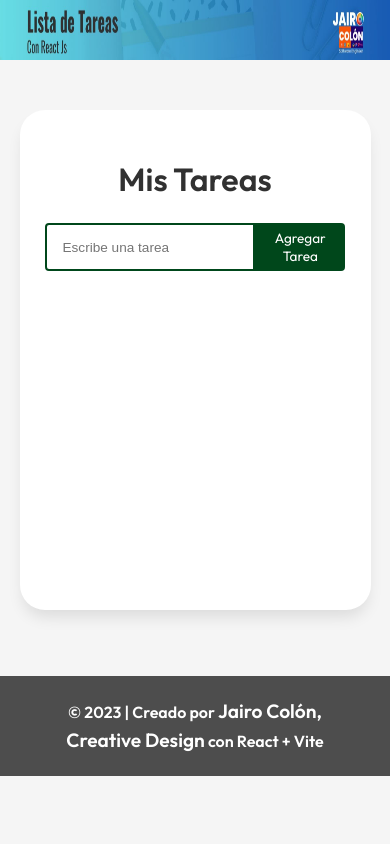
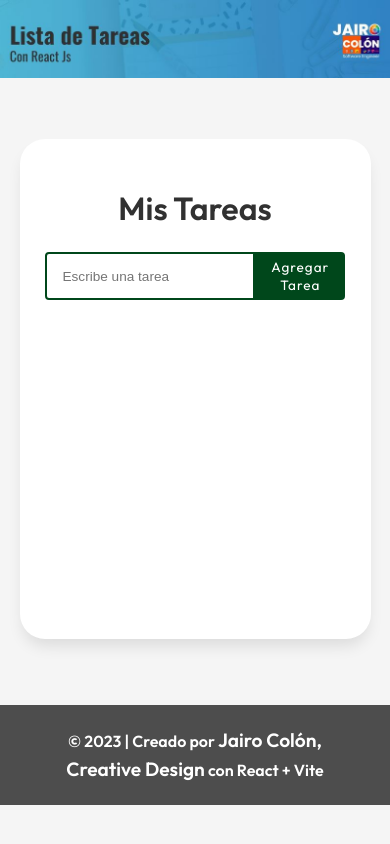
Before and after one commit to jairocolondev/proyecto-lista-de-tareas, a React (Vite) app: page / in a window 390 px wide. Built offline with nearby package versions, Linux system fonts and the light colour scheme; a web font is replaced by a local one.

Commit message:
Agregando funcionalidad y cambio de la estructura en el flujo de crear las tareas y completarlas

```diff
--- a/src/App.jsx
+++ b/src/App.jsx
@@ -1,16 +1,10 @@
-import imagenListaDeTareas from "./assets/imagenListaDeTareas.jpg";
 import ListaDeTareas from "./components/ListaDeTareas";
 
 function App() {
   return (
     <>
       <div className="container-aplicacion-tareas">
-        <div className="imagenListaDeTareas">
-          <img
-            src={imagenListaDeTareas}
-            alt="Imagen Lista de tareas con React"
-          />
-        </div>
+        <div className="imagenListaDeTareas"></div>
         <div className="tareas-listas-principal">
           <h1>Mis Tareas</h1>
           <ListaDeTareas />
--- a/src/components/ListaDeTareas.jsx
+++ b/src/components/ListaDeTareas.jsx
@@ -17,7 +17,14 @@ const ListaDeTareas = () => {
   const agregarTarea = (tarea) => {
     if (tarea.texto.trim()) {
       tarea.texto = tarea.texto.trim();
-      const tareasActualizadas = [tarea, ...tareas];
+      const nuevaTarea = {
+        ...tarea,
+        fechaCreacion: tarea.fechaCreacion
+          ? tarea.fechaCreacion
+          : new Date().toISOString(),
+        completada: false,
+      };
+      const tareasActualizadas = [nuevaTarea, ...tareas];
       setTareas(tareasActualizadas);
     }
   };
@@ -31,6 +38,7 @@ const ListaDeTareas = () => {
       title: "Tarea eliminada",
       text: "La tarea ha sido eliminada correctamente.",
       showConfirmButton: false,
+      position: "bottom-end",
       timer: 2000,
     });
   };
@@ -38,25 +46,34 @@ const ListaDeTareas = () => {
   const completarTarea = (id) => {
     const tareasActualizadas = tareas.map((tarea) => {
       if (tarea.id === id) {
-        const estadoCompletado = !tarea.completada;
+        tarea.completada = !tarea.completada;
+        tarea.fechaCompletado = tarea.completada
+          ? new Date().toISOString()
+          : null;
         Swal.fire({
           icon: "success",
-          title: estadoCompletado ? "Tarea completada" : "Tarea no completada",
+          title: tarea.completada ? "Tarea completada" : "Tarea no completada",
           text: `La tarea ha sido ${
-            estadoCompletado ? "completada" : "marcada como no completada"
+            tarea.completada ? "completada" : "marcada como no completada"
           } correctamente.`,
           showConfirmButton: false,
+          position: "bottom-end",
           timer: 2000,
         });
-        return {
-          ...tarea,
-          completada: estadoCompletado,
-          fechaCompletado: estadoCompletado ? new Date().toISOString() : null,
-        };
       }
       return tarea;
     });
-    setTareas(tareasActualizadas);
+
+    // Dividir tareas entre completadas y no completadas
+    const tareasNoCompletadas = tareasActualizadas.filter(
+      (tarea) => !tarea.completada
+    );
+    const tareasCompletadas = tareasActualizadas.filter(
+      (tarea) => tarea.completada
+    );
+
+    // Unir primero las no completadas y luego las completadas
+    setTareas([...tareasNoCompletadas, ...tareasCompletadas]);
   };
 
   return (
@@ -69,7 +86,7 @@ const ListaDeTareas = () => {
             id={tarea.id}
             texto={tarea.texto}
             completada={tarea.completada}
-            fechaCreacion={new Date().toISOString()}
+            fechaCreacion={tarea.fechaCreacion}
             fechaCompletado={
               tarea.fechaCompletado ? tarea.fechaCompletado : null
             }
--- a/src/components/Tarea.jsx
+++ b/src/components/Tarea.jsx
@@ -1,5 +1,9 @@
 import PropTypes from "prop-types";
-import { AiOutlineCloseCircle } from "react-icons/ai";
+import {
+  AiOutlineCloseCircle,
+  AiOutlineCheck,
+  AiOutlineCheckCircle,
+} from "react-icons/ai";
 import "../styles/Tarea.css";
 
 const Tarea = ({
@@ -31,9 +35,17 @@ const Tarea = ({
           completada ? "tarea-container completada" : "tarea-container"
         }
       >
-        <div className="tarea-texto" onClick={() => completarTarea(id)}>
-          {texto}
+        <div
+          className="tarea-container-iconos"
+          onClick={() => completarTarea(id)}
+        >
+          {completada ? (
+            <AiOutlineCheck className="tarea-icono-completado" />
+          ) : (
+            <AiOutlineCheckCircle className="tarea-icono-creado" />
+          )}
         </div>
+        <div className="tarea-texto">{texto}</div>
         <div
           className="tarea-container-iconos"
           onClick={() => eliminarTarea(id)}
--- a/src/components/TareaFormulario.jsx
+++ b/src/components/TareaFormulario.jsx
@@ -20,6 +20,7 @@ const TareaFormulario = (props) => {
         title: "Hubo un error...",
         text: "Debes escribir una Tarea para poderla agregar",
         confirmButtonColor: "#3085d6",
+        position: "bottom-end",
       });
     } else {
       const tareaNueva = {
@@ -37,6 +38,7 @@ const TareaFormulario = (props) => {
         icon: "success",
         title: "¡Tarea agregada!",
         showConfirmButton: false,
+        position: "bottom-end",
         timer: 2000,
       });
     }
--- a/src/index.css
+++ b/src/index.css
@@ -37,18 +37,15 @@ body {
 }
 
 .imagenListaDeTareas {
-  display: flex;
-  flex-wrap: wrap;
-  flex-direction: column;
-  justify-content: flex-start;
-  align-items: center;
-  font-family: "Outfit", sans-serif;
-  color: #313131;
-}
-
-.imagenListaDeTareas img {
+  background-image: url("./assets/imagenListaDeTareas_desktop.jpg");
+  background-repeat: no-repeat;
+  background-size: contain;
+  background-position: center;
+  max-width: 1500px;
   width: 100%;
-  min-height: 60px;
+  height: 130px;
+  border-radius: 16px;
+  margin-top: -13px;
 }
 
 /*------ Lista de Tareas ------*/
@@ -99,3 +96,36 @@ body {
   padding: 5px;
   font-weight: 600;
 }
+
+@media (max-width: 1024px) {
+  .imagenListaDeTareas {
+    border-radius: 0;
+    margin-top: -31px;
+  }
+}
+
+@media (max-width: 768px) {
+  .container-aplicacion-tareas {
+    justify-content: flex-start;
+  }
+
+  .imagenListaDeTareas {
+    background-image: url("./assets/imagenListaDeTareas_mobile.jpg");
+    height: 160px;
+    margin-top: -28px;
+  }
+}
+
+@media (max-width: 500px) {
+  .imagenListaDeTareas {
+    height: 100px !important;
+    margin-top: -11px;
+  }
+}
+
+@media (max-width: 350px) {
+  .imagenListaDeTareas {
+    height: 70px !important;
+    border-radius: 0;
+  }
+}
--- a/src/styles/Tarea.css
+++ b/src/styles/Tarea.css
@@ -18,7 +18,7 @@
   align-items: center;
   border-radius: 7px 7px 0 0;
   border: 1px solid #ccc;
-  cursor: pointer;
+  user-select: none;
 }
 
 .tarea-container:nth-child(3n + 1) {
@@ -54,8 +54,36 @@
   cursor: pointer;
 }
 
+.tarea-icono-close:hover {
+  color: #ff0000;
+}
+
+.tarea-icono-creado {
+  width: 25px;
+  height: 25px;
+  margin: 5px;
+  color: #fff;
+  cursor: pointer;
+}
+
+.tarea-icono-creado:hover {
+  color: #00ff00;
+}
+
+.tarea-icono-completado {
+  width: 25px;
+  height: 25px;
+  margin: 5px;
+  color: #00ff00;
+  cursor: pointer;
+}
+
+.tarea-icono-completado:hover {
+  color: #ff0000;
+}
+
 .tarea-container.completada {
-  background: #5a01a7;
+  background: #095e09;
   text-decoration: line-through;
   color: #ccc;
 }
@@ -71,10 +99,11 @@
   border-radius: 0 0 7px 7px;
   margin-top: -1px;
   padding: 3px;
+  user-select: none;
 }
 
 .fecha-container.completada {
-  background: #5a01a7;
+  background: #095e09;
 }
 
 .texto-tarea-fecha-creacion {
@@ -82,7 +111,7 @@
   font-weight: 400;
   letter-spacing: 0.55px;
   text-align: left;
-  color: #ccc;
+  color: #ffffff;
   margin-left: 10px;
   font-family: "Outfit", sans-serif;
 }
@@ -92,11 +121,15 @@
   font-weight: 400;
   letter-spacing: 0.55px;
   text-align: left;
-  color: yellow;
+  color: #ffffff;
   font-family: "Outfit", sans-serif;
 }
 
 @media (width < 768px) {
+  .tarea-container {
+    padding: 5px 10px;
+  }
+
   .tarea-texto {
     font-size: 0.85rem;
     line-height: 20px;
--- a/src/styles/TareaFormulario.css
+++ b/src/styles/TareaFormulario.css
@@ -28,6 +28,7 @@
   font-family: "Outfit", sans-serif;
   color: #ffffff;
   font-size: 1.1rem;
+  letter-spacing: 1px;
   text-transform: capitalize;
   padding: 14px 16px;
   border-radius: 0 4px 4px 0;
@@ -35,6 +36,10 @@
   border: none;
   outline: none;
   cursor: pointer;
+}
+
+.tarea-button:hover {
+  background: #01250f;
 }
 
 @media (width < 768px) {
```
Also changed, not shown: src/styles/ParticlesFondo.css (deleted, +0 -9 lines), src/assets/imagenListaDeTareas_desktop.jpg (renamed from src/assets/imagenListaDeTareas.jpg), src/assets/imagenListaDeTareas_mobile.jpg (added).
